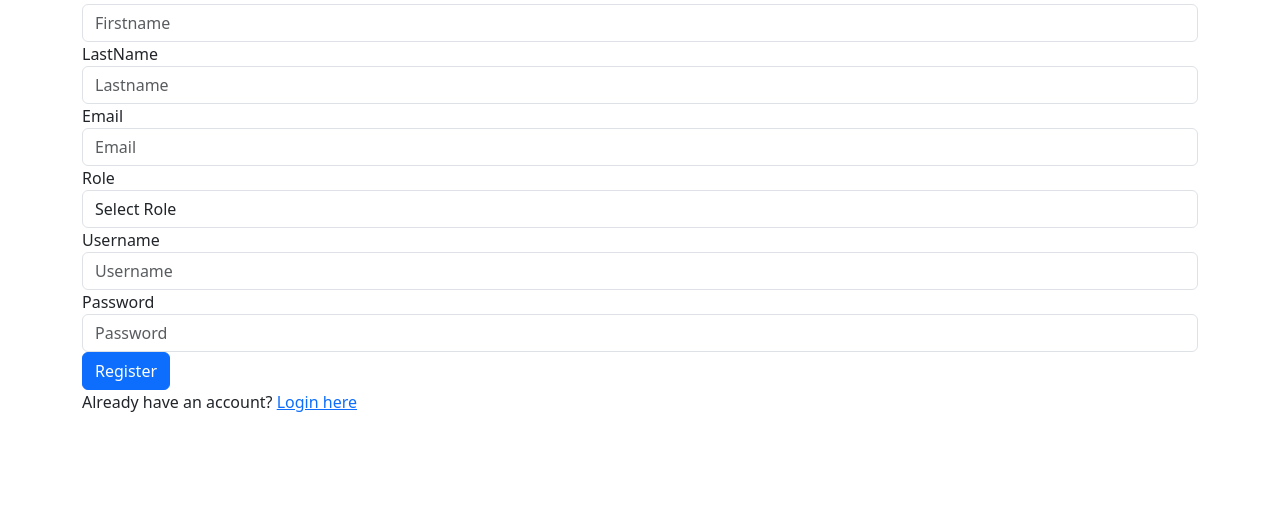
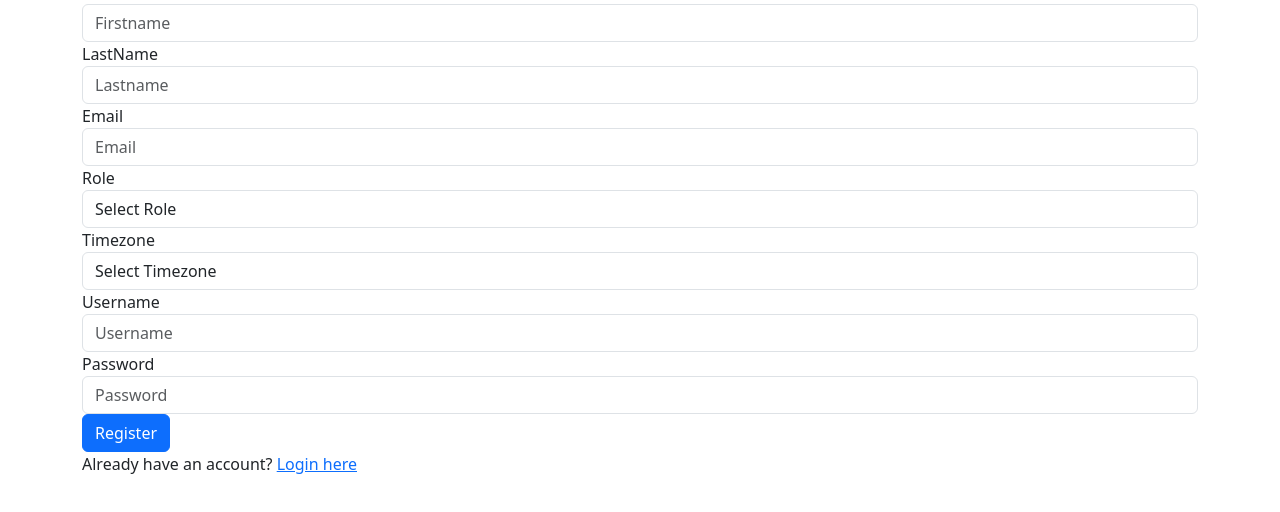
Before and after one commit to J4-D06-0041/Fitz, a website: page public/pages/register.html in a window 1280 px wide. Shown: the part 76-588 px from the top of the page. Drawn offline with nearby package versions, Linux system fonts and the light colour scheme.

Commit message:
KAN-1
added timezone

```diff
--- a/models/Attendance.js
+++ b/models/Attendance.js
@@ -11,6 +11,9 @@ const AttendanceSchema = new mongoose.Schema({
   logoutTime: {
     type: Date,
   },
+  totalTime: {
+    type: Number,
+  },
   date: {
     type: Date,
     default: Date.now,
--- a/models/User.js
+++ b/models/User.js
@@ -32,6 +32,10 @@ const UserSchema = new mongoose.Schema({
     type: Date,
     default: Date.now,
   },
+  timezone: {
+    type: Number,
+    required: true
+  }
 });
 
 module.exports = mongoose.model("User", UserSchema);
--- a/public/js/register.js
+++ b/public/js/register.js
@@ -6,6 +6,7 @@ async function register(event) {
   const lastName = document.getElementById("lastname").value;
   const email = document.getElementById("email").value;
   const role = document.getElementById("role").value;
+  const timezone = document.getElementById('timezone').value;
   const username = document.getElementById("username").value;
   const password = document.getElementById("password").value;
 
@@ -14,7 +15,7 @@ async function register(event) {
     headers: {
       "Content-Type": "application/json",
     },
-    body: JSON.stringify({ firstName, lastName, email, role, username, password }),
+    body: JSON.stringify({ firstName, lastName, email, role, timezone, username, password }),
   });
 
   const data = await response.json();
--- a/public/pages/register.html
+++ b/public/pages/register.html
@@ -41,6 +41,39 @@
           </select>
         </div>
         <div class="form-group">
+          <label for="timezone">Timezone</label>
+          <select id="timezone" class="form-control" required>
+            <option value="" disabled selected>Select Timezone</option>
+                <option value="-12">UTC-12 (Baker Island Time)</option>
+                <option value="-11">UTC-11 (Samoa Time)</option>
+                <option value="-10">UTC-10 (Hawaii-Aleutian Time)</option>
+                <option value="-9">UTC-9 (Alaska Time)</option>
+                <option value="-8">UTC-8 (Pacific Time)</option>
+                <option value="-7">UTC-7 (Mountain Time)</option>
+                <option value="-6">UTC-6 (Central Time)</option>
+                <option value="-5">UTC-5 (Eastern Time)</option>
+                <option value="-4">UTC-4 (Atlantic Time)</option>
+                <option value="-3">UTC-3 (West Africa Time)</option>
+                <option value="-2">UTC-2 (Mid-Atlantic Time)</option>
+                <option value="-1">UTC-1 (Greenwich Mean Time)</option>
+                <option value="+0">UTC+0 (Coordinated Universal Time)</option>
+                <option value="+1">UTC+1 (Central European Time)</option>
+                <option value="+2">UTC+2 (Eastern European Time)</option>
+                <option value="+3">UTC+3 (Moscow Time)</option>
+                <option value="+4">UTC+4 (Astrakhan Time)</option>
+                <option value="+5">UTC+5 (Pakistan Time)</option>
+                <option value="+6">UTC+6 (Bangladesh Time)</option>
+                <option value="+7">UTC+7 (Krasnoyarsk Time)</option>
+                <option value="+8">UTC+8 (China Standard Time)</option>
+                <option value="+9">UTC+9 (Japan Standard Time)</option>
+                <option value="+10">UTC+10 (Australian Western Standard Time)</option>
+                <option value="+11">UTC+11 (Solomon Islands Time)</option>
+                <option value="+12">UTC+12 (Kiribati Time)</option>
+                <option value="+13">UTC+13 (Samoa Time)</option>
+                <option value="+14">UTC+14 (Line Islands Time)</option>
+          </select>
+        </div>
+        <div class="form-group">
           <label for="username">Username</label>
           <input type="text" class="form-control" id="username" placeholder="Username" required />
         </div>
--- a/routes/auth.js
+++ b/routes/auth.js
@@ -4,10 +4,11 @@ const User = require("../models/User");
 const bcrypt = require("bcryptjs");
 const jwt = require("jsonwebtoken");
 const path = require("path");
+const userController = require("../controllers/userController")
 
 // Register a new user
 router.post("/register", async (req, res) => {
-  const { firstName, lastName, email, role, username, password } = req.body;
+  const { firstName, lastName, email, role, timezone, username, password } = req.body;
 
   try {
     let user = await User.findOne({ username });
@@ -21,6 +22,7 @@ router.post("/register", async (req, res) => {
       lastName,
       email,
       role,
+      timezone,
       username,
       password,
     });
```
